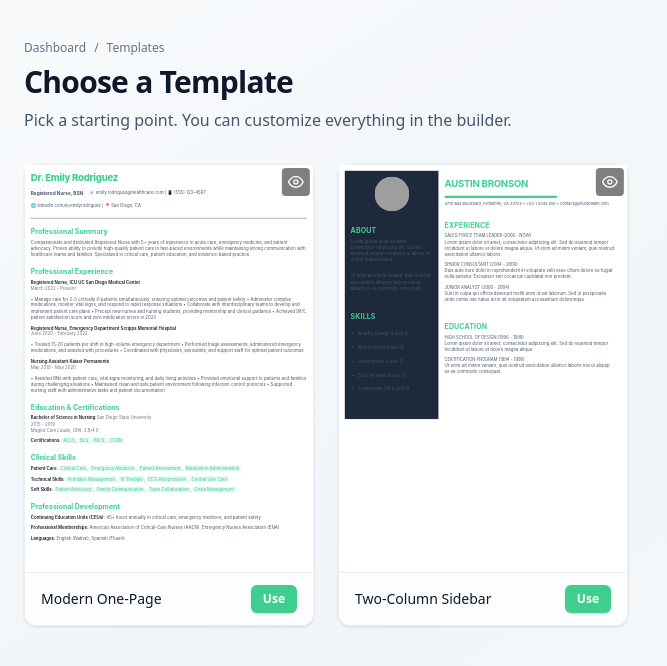
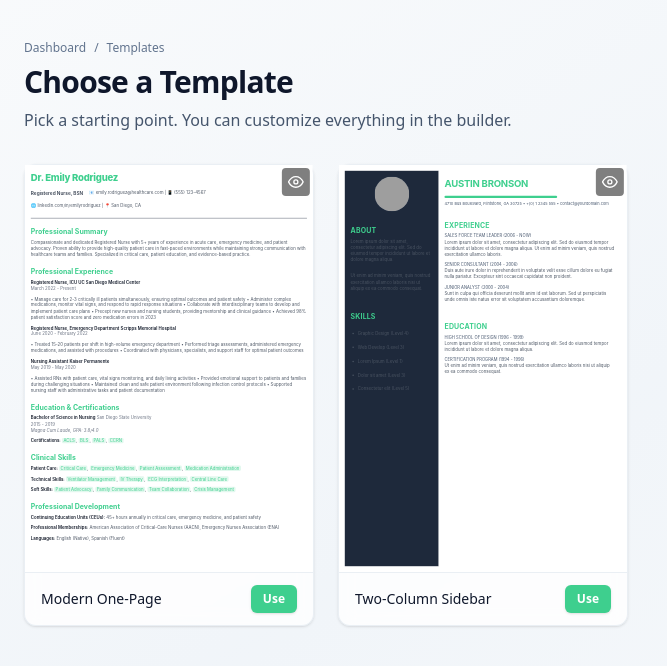
Before and after one commit to bimalpaudels/lebenslauf, a Next.js app: page /templates in a window 1280 px wide. Shown: the top 666 px of the page, without its empty margins (0-667 px from the left). Built offline with nearby package versions, Linux system fonts and the light colour scheme; grey boxes are pictures that could not be loaded.

Commit message:
Fixed the page contain issue

```diff
--- a/components/MarkdownRenderer.tsx
+++ b/components/MarkdownRenderer.tsx
@@ -3,6 +3,7 @@
 import React, { useMemo } from "react";
 import ReactMarkdown from "react-markdown";
 import rehypeRaw from "rehype-raw";
+import { cn } from "@/lib/utils";
 import { createMarkdownComponents, type ThemeConfig } from "@/lib/markdown-components";
 
 export type { ThemeConfig };
@@ -33,7 +34,7 @@ export function MarkdownRenderer({
   );
 
   return (
-    <div className={className}>
+    <div className={cn("min-h-full", className)}>
       <ReactMarkdown
         rehypePlugins={[rehypeRaw]}
         components={components}
@@ -67,7 +68,7 @@ export function MarkdownRendererFromHtml({
 
   // Wrap HTML in a div so react-markdown can parse it via rehype-raw
   return (
-    <div className={className}>
+    <div className={cn("min-h-full", className)}>
       <ReactMarkdown
         rehypePlugins={[rehypeRaw]}
         components={components}
--- a/components/builder/BuilderPage.tsx
+++ b/components/builder/BuilderPage.tsx
@@ -48,7 +48,7 @@ export const BuilderPage: React.FC<BuilderPageProps> = ({
         }}
       >
         <div
-          className={pageContentClasses}
+          className={cn(pageContentClasses, "h-full")}
           style={{
             padding: `${theme.pagePadding}px`,
             fontSize: `${theme.fontSize}px`,
@@ -58,6 +58,7 @@ export const BuilderPage: React.FC<BuilderPageProps> = ({
           <MarkdownRendererFromHtml
             html={pageContent}
             theme={theme}
+            className="h-full"
           />
         </div>
       </div>
--- a/templates/modern-onepage/Template.tsx
+++ b/templates/modern-onepage/Template.tsx
@@ -22,7 +22,7 @@ export default function Template({
   // and BuilderPage to avoid double padding. Template only sets typography.
   return (
     <div
-      className="bg-white text-slate-800"
+      className="bg-white text-slate-800 min-h-full"
       style={{
         fontSize: `${theme.fontSize}px`,
         lineHeight: theme.lineHeight,
--- a/templates/two-column-sidebar/Template.tsx
+++ b/templates/two-column-sidebar/Template.tsx
@@ -147,7 +147,7 @@ export default function Template({
 
   return (
     <div
-      className="flex w-full bg-white text-slate-800"
+      className="flex w-full bg-white text-slate-800 min-h-full"
       style={baseStyle}
       id="cv-template"
     >
```
